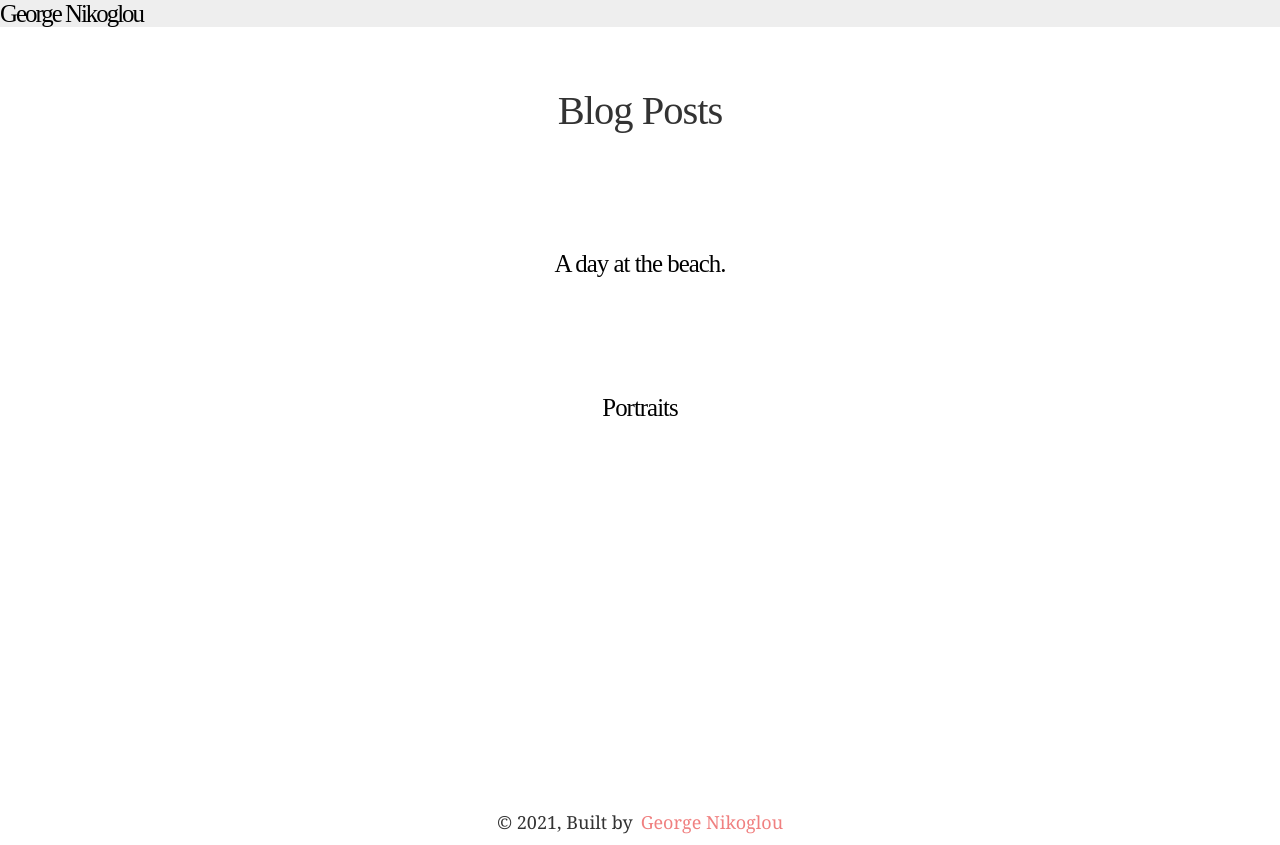
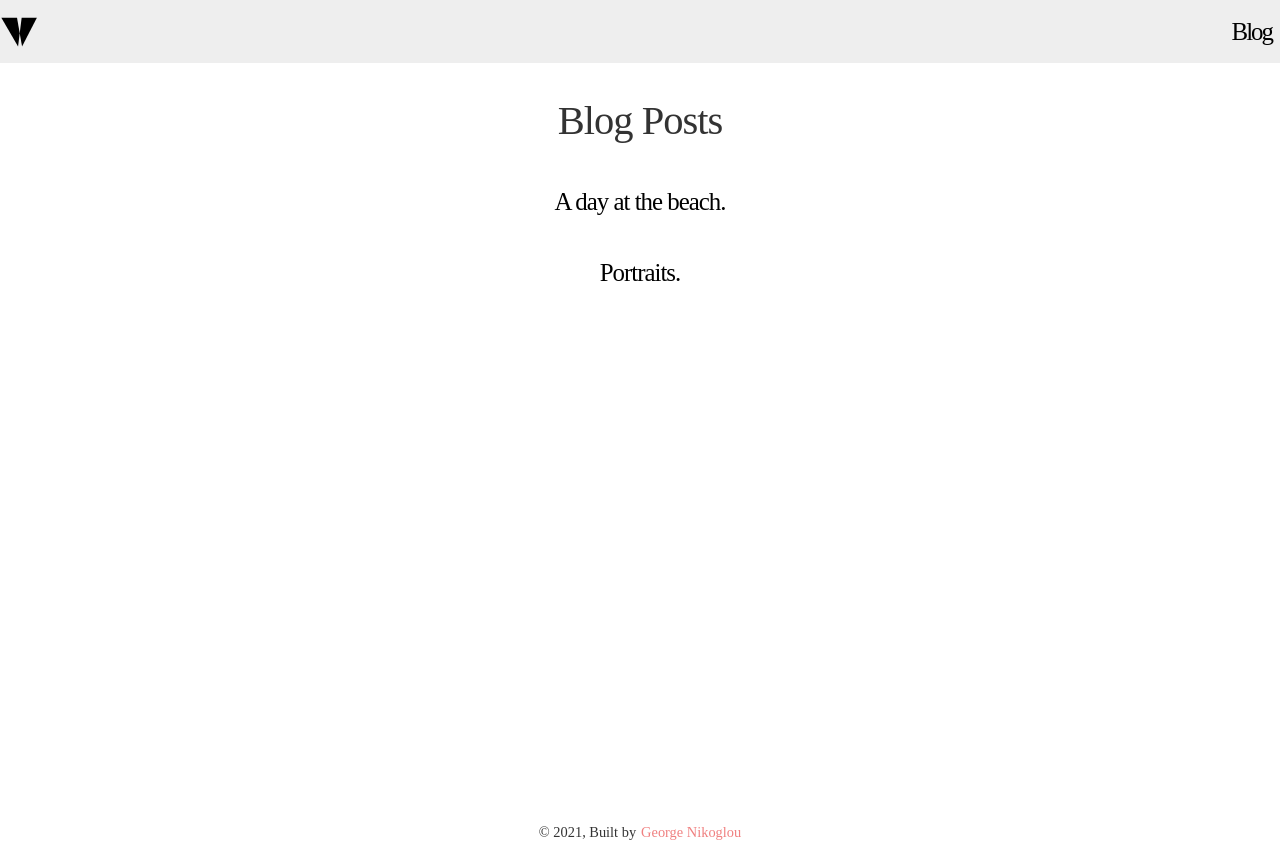
Before and after one commit to nison79/mdx-blog-master, a Gatsby site: page / in a window 1280 px wide. Built offline with nearby package versions, Linux system fonts and the light colour scheme; Gatsby itself is replaced by a stand-in of ours.

Commit message:
Logo and layout

```diff
--- a/src/components/header.js
+++ b/src/components/header.js
@@ -2,31 +2,46 @@ import * as React from "react"
 import PropTypes from "prop-types"
 import { Link } from "gatsby"
 import styled from 'styled-components'
+import { StaticImage } from 'gatsby-plugin-image'
 
 const HeaderStyled = styled.header`
   background-color:#eee;
+  display:flex;
+  align-items:center;
+  justify-content:space-between;
   h3 {
     font-family: 'Poppins';
     font-weight:400;
     letter-spacing:-2px;
+    margin-top:0px;
+    margin-bottom:0px;
+    margin-right:8px;
+
+    padding:1rem 0rem;
   }
 
 `
 
 const LinkStyled = styled(Link)`
+
   text-decoration:none;
   color:black;
 `
 
 const Header = ({ siteTitle }) => (
   <HeaderStyled>
+      <StaticImage
+      alt="logo"
+      width={40}
+      src="../images/slice1.svg" />
       <div>
         <h3>
           <LinkStyled to="/">
-          {siteTitle}
+            Blog
           </LinkStyled>
         </h3>
       </div>
+
   </HeaderStyled>
 )
 
--- a/src/components/layout.js
+++ b/src/components/layout.js
@@ -24,10 +24,11 @@ const PageContainer = styled.div`
 const FooterStyled = styled.footer`
   display:flex;
   justify-content:center;
-
+  font-family: 'Poppins';
+  font-size:0.8rem;
 
   a {
-    margin-left:8px;
+    margin-left:5px;
     display:inline;
     text-decoration:none;
     color:lightcoral;
--- a/src/pages/index.js
+++ b/src/pages/index.js
@@ -25,7 +25,7 @@ const LinkStyled = styled(Link)`
 `
 
 const PostBox = styled.div`
-  padding-top:5rem;
+  padding-top:1rem;
   display:flex;
 
 `
--- a/src/posts/portraits.mdx
+++ b/src/posts/portraits.mdx
@@ -1,5 +1,5 @@
 ---
-title: Portraits
+title: Portraits.
 slug: "portraits"
 author: George Nikoglou
 date: 2021-03-23
```
Also changed, not shown: src/templates/blog-post.js (+7 -5 lines), src/images/slice1.svg (added). Lines whose indentation alone changed are shown as unchanged.
